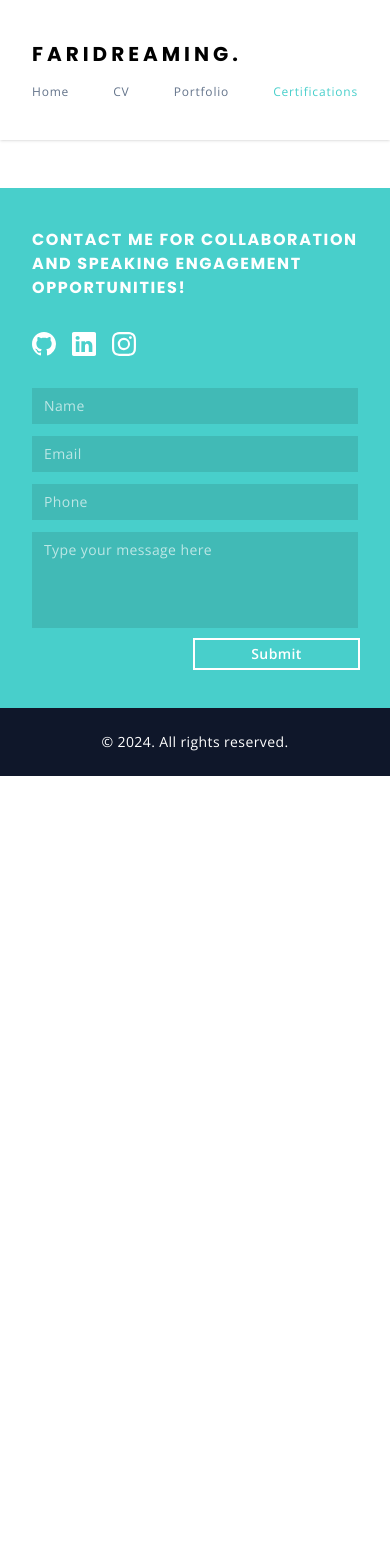
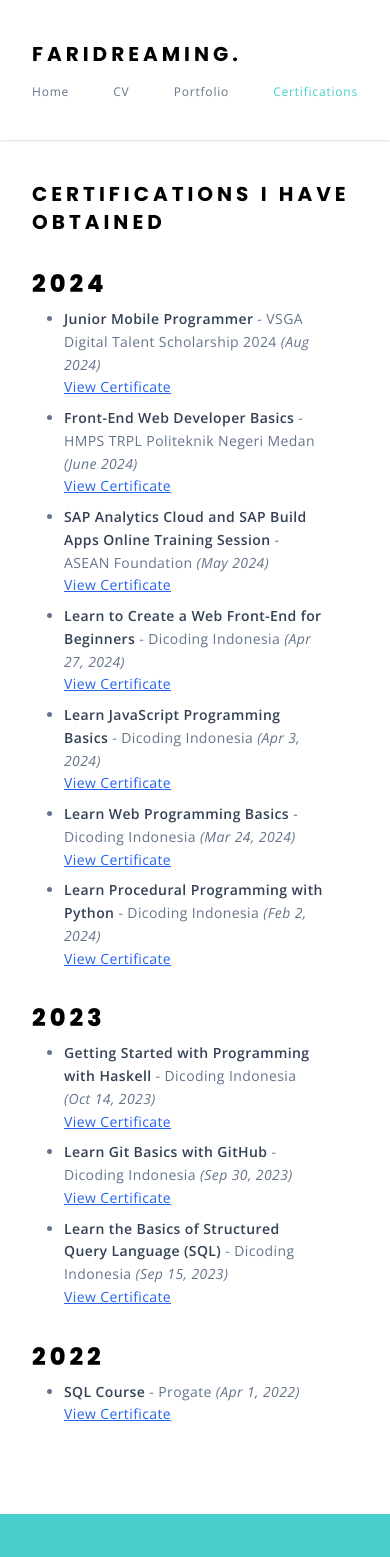
Before and after one commit to faridreaming/portfolio-react-js, a React (Vite) app: page /certifications in a window 390 px wide. Shown: the top 1557 px of the page. Before the commit the page ends 844 px from the top, so only its background shows below. Built offline with nearby package versions, Linux system fonts and the light colour scheme.

Commit message:
feat: finish the certifications page

```diff
--- a/src/App.jsx
+++ b/src/App.jsx
@@ -1,7 +1,7 @@
 import { BrowserRouter, Routes, Route } from "react-router-dom";
 import Header from "./components/Header";
 import Footer from "./components/Footer";
-import { Home, CV, Portfolio } from "./pages";
+import { Home, CV, Portfolio, Certifications } from "./pages";
 
 const Container = ({ children }) => {
   return <div className="container mx-auto max-w-4xl">{children}</div>;
@@ -19,7 +19,7 @@
           <Route path="/" element={<Home pageTitle={pageTitle("Home")} />} />
           <Route path="/cv" element={<CV pageTitle={pageTitle("CV")} />} />
           <Route path="/portfolio" element={<Portfolio pageTitle={pageTitle("Portfolio")} />} />
-          <Route path="/certifications" element={""} />
+          <Route path="/certifications" element={<Certifications pageTitle={pageTitle("Certifications")} />} />
         </Routes>
       </BrowserRouter>
       <Footer />
--- /dev/null
+++ b/src/assets/documents/certifications/index.js
@@ -0,0 +1,85 @@
+const certifications = [
+  {
+    year: 2024,
+    items: [
+      {
+        title: "Junior Mobile Programmer",
+        company: "VSGA Digital Talent Scholarship 2024",
+        date: "Aug 2024",
+        link: "https://faridreaming.github.io/dist/doc/certificates/kominfo-jmp.pdf",
+      },
+      {
+        title: "Front-End Web Developer Basics",
+        company: "HMPS TRPL Politeknik Negeri Medan",
+        date: "June 2024",
+        link: "https://faridreaming.github.io/dist/doc/certificates/codify-font-end.pdf",
+      },
+      {
+        title: "SAP Analytics Cloud and SAP Build Apps Online Training Session",
+        company: "ASEAN Foundation",
+        date: "May 2024",
+        link: "https://faridreaming.github.io/dist/doc/certificates/adse-2-completion.pdf",
+      },
+      {
+        title: "Learn to Create a Web Front-End for Beginners",
+        company: "Dicoding Indonesia",
+        date: "Apr 27, 2024",
+        link: "https://www.dicoding.com/certificates/53XEO0J9VZRN",
+      },
+      {
+        title: "Learn JavaScript Programming Basics",
+        company: "Dicoding Indonesia",
+        date: "Apr 3, 2024",
+        link: "https://www.dicoding.com/certificates/4EXGQE7DDZRL",
+      },
+      {
+        title: "Learn Web Programming Basics",
+        company: "Dicoding Indonesia",
+        date: "Mar 24, 2024",
+        link: "https://www.dicoding.com/certificates/1OP8NQO3LXQK",
+      },
+      {
+        title: "Learn Procedural Programming with Python",
+        company: "Dicoding Indonesia",
+        date: "Feb 2, 2024",
+        link: "https://www.dicoding.com/certificates/81P2V5QJNPOY",
+      },
+    ],
+  },
+  {
+    year: 2023,
+    items: [
+      {
+        title: "Getting Started with Programming with Haskell",
+        company: "Dicoding Indonesia",
+        date: "Oct 14, 2023",
+        link: "https://www.dicoding.com/certificates/07Z68Q03WXQR",
+      },
+      {
+        title: "Learn Git Basics with GitHub",
+        company: "Dicoding Indonesia",
+        date: "Sep 30, 2023",
+        link: "https://www.dicoding.com/certificates/KEXLLY4J4XG2",
+      },
+      {
+        title: "Learn the Basics of Structured Query Language (SQL)",
+        company: "Dicoding Indonesia",
+        date: "Sep 15, 2023",
+        link: "https://www.dicoding.com/certificates/QLZ9R2212P5D",
+      },
+    ],
+  },
+  {
+    year: 2022,
+    items: [
+      {
+        title: "SQL Course",
+        company: "Progate",
+        date: "Apr 1, 2022",
+        link: "https://progate.com/course_certificate/1378ef4cr9n6p1",
+      },
+    ],
+  },
+];
+
+export default certifications;
--- a/src/assets/images/portfolio/index.js
+++ b/src/assets/images/portfolio/index.js
@@ -5,10 +5,10 @@
 
 const portfolio = [
   {
-    title: "Bookshelf Apps",
-    techStack: "HTML, CSS, JavaScript",
-    image: bookshelfApps,
-    link: "https://faridreaming.github.io/submission-aplikasi-pengelolaan-data/",
+    title: "Portfolio Tailwind CSS",
+    techStack: "HTML, CSS, JavaScript, Tailwind CSS",
+    image: portfolioTailwindCSS,
+    link: "https://faridreaming.github.io/",
   },
   {
     title: "Food Blog",
@@ -17,17 +17,17 @@
     link: "https://faridreaming.github.io/final-project-design-web/",
   },
   {
-    title: "Portfolio Tailwind CSS",
-    techStack: "HTML, CSS, JavaScript, Tailwind CSS",
-    image: portfolioTailwindCSS,
-    link: "https://faridreaming.github.io/",
-  },
-  {
     title: "English Game",
     techStack: "HTML, CSS, JavaScript, Tailwind CSS",
     image: englishGame,
     link: "https://faridreaming.github.io/english-game/",
   },
+  {
+    title: "Bookshelf Apps",
+    techStack: "HTML, CSS, JavaScript",
+    image: bookshelfApps,
+    link: "https://faridreaming.github.io/submission-aplikasi-pengelolaan-data/",
+  },
 ];
 
 export default portfolio;
--- /dev/null
+++ b/src/pages/Certifications.jsx
@@ -0,0 +1,43 @@
+import { Helmet, HelmetProvider } from "react-helmet-async";
+import certifications from "../assets/documents/certifications";
+
+const Certifications = ({ pageTitle }) => {
+  return (
+    <HelmetProvider>
+      <>
+        <Helmet>
+          <title>{pageTitle}</title>
+        </Helmet>
+        <section>
+          <div className="container mx-auto max-w-4xl px-8 py-10 sm:p-20">
+            <h2 className="mb-8 font-poppins text-xl font-bold uppercase tracking-[.25rem] text-black sm:mb-20 sm:text-2xl">
+              Certifications I Have Obtained
+            </h2>
+            <div className="grid gap-y-8 sm:grid-cols-2 sm:gap-x-10 sm:gap-y-20">
+              {certifications.map((certYear) => (
+                <div key={certYear.year}>
+                  <h3 className="mb-2 font-poppins text-2xl font-extrabold tracking-[.25rem] text-black sm:mb-8 sm:text-4xl">
+                    {certYear.year}
+                  </h3>
+                  <ul className="flex list-outside list-disc flex-col gap-2 px-8 text-sm leading-relaxed sm:gap-4 sm:text-base">
+                    {certYear.items.map((cert, index) => (
+                      <li key={index}>
+                        <span className="font-semibold text-slate-700">{cert.title}</span> - {cert.company}{" "}
+                        <span className="italic">({cert.date})</span> <br />
+                        <a href={cert.link} className="text-blue-600 underline">
+                          View Certificate
+                        </a>
+                      </li>
+                    ))}
+                  </ul>
+                </div>
+              ))}
+            </div>
+          </div>
+        </section>
+      </>
+    </HelmetProvider>
+  );
+};
+
+export default Certifications;
--- a/src/pages/Portfolio.jsx
+++ b/src/pages/Portfolio.jsx
@@ -9,21 +9,21 @@
           <title>{pageTitle}</title>
         </Helmet>
         <section>
-          <div className="container mx-auto flex max-w-4xl flex-col gap-8 px-8 py-10 sm:p-20">
+          <div className="container mx-auto flex max-w-4xl flex-col gap-8 px-8 py-10 sm:py-20">
             {portfolio.map((item, index) => (
               <div
                 key={index}
-                className="group w-full bg-gray-100 shadow transition duration-300 hover:shadow-lg hover:shadow-gray-400 md:grid md:grid-cols-[1fr_3fr] md:shadow-lg"
+                className="w-full border border-gray-300 bg-gray-100 shadow transition duration-300 hover:shadow-lg hover:shadow-gray-400 sm:grid sm:grid-cols-[1fr_3fr] sm:shadow-lg"
               >
-                <div className="flex flex-col px-4 py-2 md:self-end md:px-6 md:py-20">
-                  <h2 className="font-poppins text-sm font-medium text-black sm:text-base">{item.title}</h2>
-                  <p className="font-poppins text-xs font-light text-black">{item.techStack}</p>
+                <div className="flex flex-col px-4 py-2 sm:self-end sm:px-6 sm:py-20">
+                  <h2 className="font-poppins text-sm font-medium text-black sm:text-lg">{item.title}</h2>
+                  <p className="font-poppins text-xs font-light text-black sm:text-sm">{item.techStack}</p>
                 </div>
-                <a className="block overflow-hidden" href={item.link} target="_blank">
+                <a className="block overflow-hidden p-1 sm:p-2" href={item.link} target="_blank">
                   <img
                     src={item.image}
                     alt={item.title}
-                    className="transition duration-300 group-hover:scale-[1.025] md:aspect-[4/3] md:object-cover"
+                    className="border border-gray-300 transition duration-300 sm:aspect-[4/3] sm:object-cover"
                   />
                 </a>
               </div>
--- a/src/pages/index.js
+++ b/src/pages/index.js
@@ -1,5 +1,6 @@
 import Home from "./Home";
 import CV from "./CV";
 import Portfolio from "./Portfolio";
+import Certifications from "./Certifications";
 
-export { Home, CV, Portfolio };
+export { Home, CV, Portfolio, Certifications };
```
